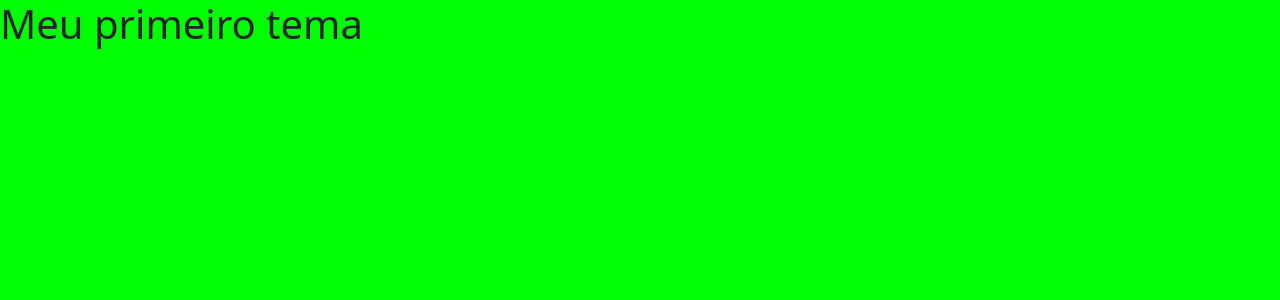
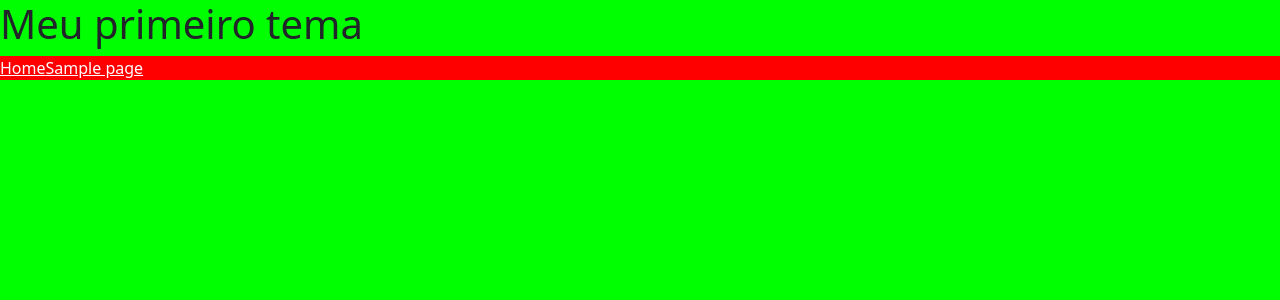
Before and after one commit to nathaliaveneziano/b7web, a WordPress theme: template ZP/WORDPRESS_THEME_I/primeirotema/index.php in a window 1280 px wide. Shown: the top 300 px of the page. Run offline with PHP 8.4 and a stand-in for WordPress, Linux system fonts and the light colour scheme; the site name, menu and one post (Sample post) are stand-ins, and other content is empty; some libraries are stand-ins or nearby versions.

Commit message:
Suporte a Menus

```diff
--- a/ZP/WORDPRESS_THEME_I/primeirotema/assets/css/theme.css
+++ b/ZP/WORDPRESS_THEME_I/primeirotema/assets/css/theme.css
@@ -1,3 +1,18 @@
 body {
   background-color: #0f0;
 }
+
+.main-menu {
+  background-color: #f00;
+}
+
+.main-menu ul {
+  list-style: none;
+  padding: 0;
+  margin: 0;
+  display: flex;
+}
+
+.main-menu a {
+  color: #fff;
+}
--- a/ZP/WORDPRESS_THEME_I/primeirotema/assets/js/script.js
+++ /dev/null
@@ -1,3 +0,0 @@
-jQuery(function () {
-  alert('Script funcionando!');
-});
--- a/ZP/WORDPRESS_THEME_I/primeirotema/functions.php
+++ b/ZP/WORDPRESS_THEME_I/primeirotema/functions.php
@@ -1,9 +1,7 @@
 <?php
-function nv_theme_styles()
-{
-  wp_enqueue_style('bootstrap', get_template_directory_uri() . '/assets/css/bootstrap.css');
-  wp_enqueue_style('theme', get_template_directory_uri() . '/assets/css/theme.css');
+// Includes
+require get_template_directory() . '/include/setup.php';
 
-  wp_enqueue_script('script', get_template_directory_uri() . '/assets/js/script.js', array('jquery'), '1.0', true);
-}
+// Hooks
 add_action('wp_enqueue_scripts', 'nv_theme_styles');
+add_action('after_setup_theme', 'nv_after_setup_theme');
--- /dev/null
+++ b/ZP/WORDPRESS_THEME_I/primeirotema/include/setup.php
@@ -0,0 +1,18 @@
+<?php
+function nv_theme_styles()
+{
+  wp_enqueue_style('bootstrap', get_template_directory_uri() . '/assets/css/bootstrap.css');
+  wp_enqueue_style('theme', get_template_directory_uri() . '/assets/css/theme.css');
+
+  wp_enqueue_script('script', get_template_directory_uri() . '/assets/js/script.js', array('jquery'), '1.0', true);
+}
+
+function nv_after_setup_theme()
+{
+  // versões antigas precisa desse código
+  add_theme_support('menus');
+
+  // esse código já inclui o codigo acima, não necessitando dele
+  register_nav_menu('primary', __('Primary Menu', 'primeirotema'));
+  register_nav_menu('footer', __('Footer Menu', 'primeirotema'));
+}
--- a/ZP/WORDPRESS_THEME_I/primeirotema/index.php
+++ b/ZP/WORDPRESS_THEME_I/primeirotema/index.php
@@ -10,6 +10,17 @@
 <body>
   <h1>Meu primeiro tema</h1>
 
+  <?php
+  if (has_nav_menu('primary')) {
+    wp_nav_menu(array(
+      'theme_location' => 'primary',
+      'container' => 'nav',
+      'container_class' => 'main-menu',
+      'fallback_cb' => false,
+    ));
+  }
+  ?>
+
   <?php wp_footer(); ?>
 </body>
 
```
